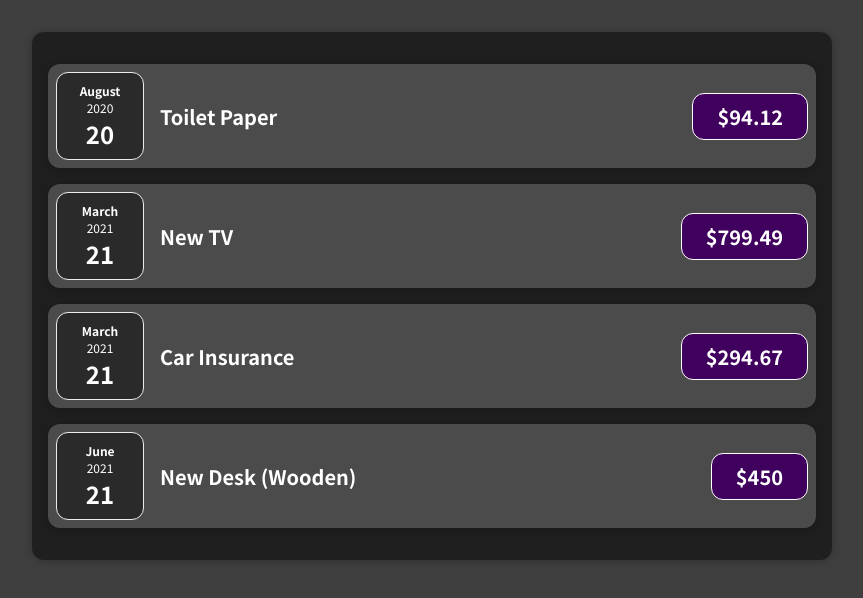
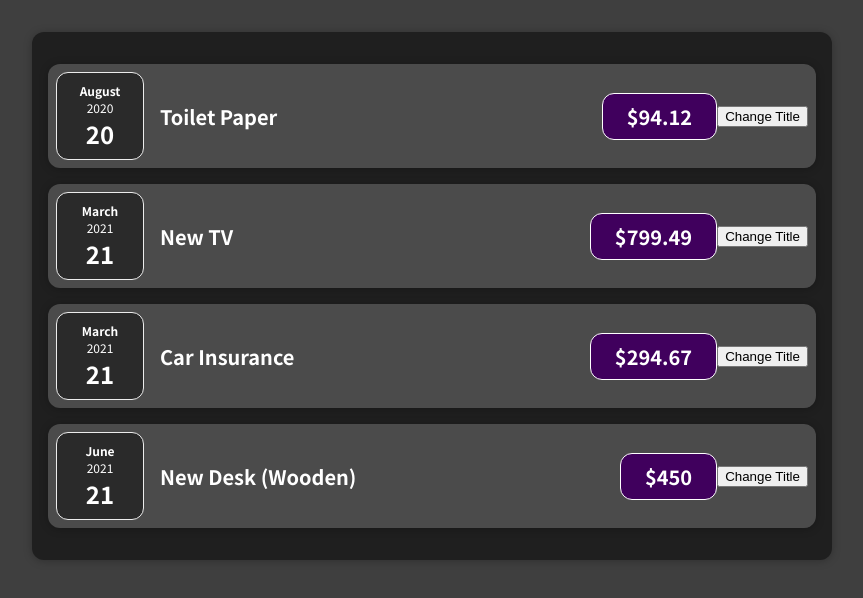
Before and after one commit to Dgvalerio/react-complete-guide, a React (Create React App) app: page / in a window 1280 px wide. Shown: the top 598 px of the page, without its empty margins (208-1071 px from the left). Built offline with nearby package versions, Linux system fonts and the light colour scheme.

Commit message:
Class 46 - Click Event

```diff
--- a/src/components/Expenses/ExpenseItem.tsx
+++ b/src/components/Expenses/ExpenseItem.tsx
@@ -4,6 +4,8 @@ import Card from '../UI/Card';
 import './ExpenseItem.css';
 
 const ExpenseItem = ({ title, amount, date }: { title: string; amount: number; date: Date; }) => {
+  const clickHandler = () => console.log('Clicked!!!');
+
   return (
     <Card className="expense-item">
       <ExpenseDate date={date} />
@@ -11,6 +13,7 @@ const ExpenseItem = ({ title, amount, date }: { title: string; amount: number; d
         <h2>{title}</h2>
         <div className="expense-item__price">${amount}</div>
       </div>
+      <button type="button" onClick={clickHandler}>Change Title</button>
     </Card>
   );
 };
```
